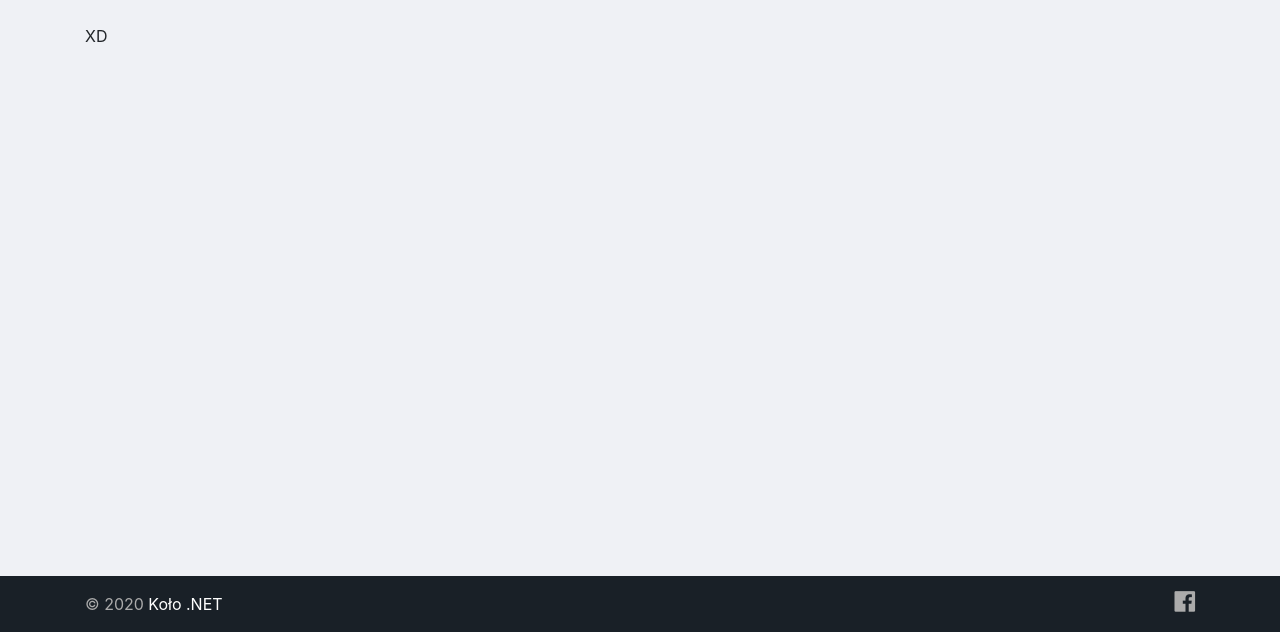
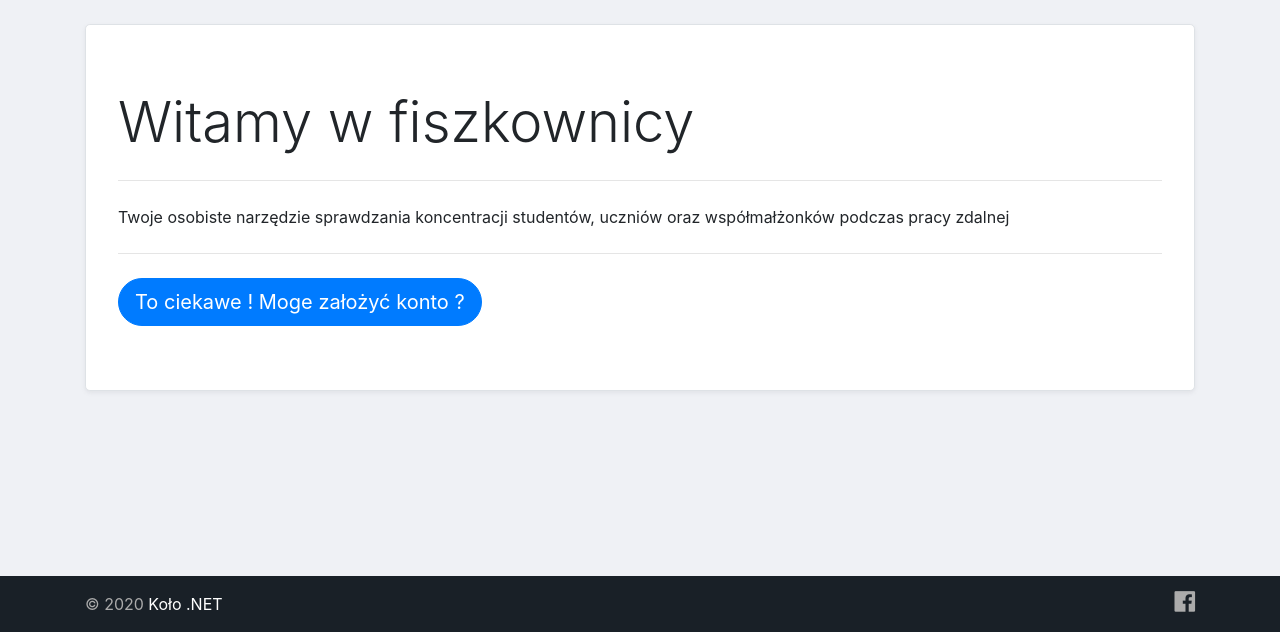
Before and after one commit to Grupa-NET-PK/hackaton, a Django app: page / in a window 1280 px wide. Shown: the part 168-800 px from the top of the page. Run offline with Django 3.2, Linux system fonts and the light colour scheme; some libraries are stand-ins or nearby versions.

Commit message:
New home update

```diff
--- a/hackaton_app/templates/hackaton_app/home.html
+++ b/hackaton_app/templates/hackaton_app/home.html
@@ -18,7 +18,15 @@
     </div>
 
 {% else %}
-    XD
+        <div class="jumbotron bg-white my-box-shadow border">
+      <h1 class="display-4">Witamy w fiszkownicy</h1>
+        <hr class="my-4">
+        <div class="display-6">
+            Twoje osobiste narzędzie sprawdzania koncentracji studentów,
+            uczniów oraz współmałżonków podczas pracy zdalnej</div>
+        <hr class="my-4">
+      <a class="btn btn-primary btn-lg" href="{% url 'register' %}" role="button">To ciekawe ! Moge założyć konto ?</a>
+    </div>
 {% endif %}
 
 {% endblock %}
```
